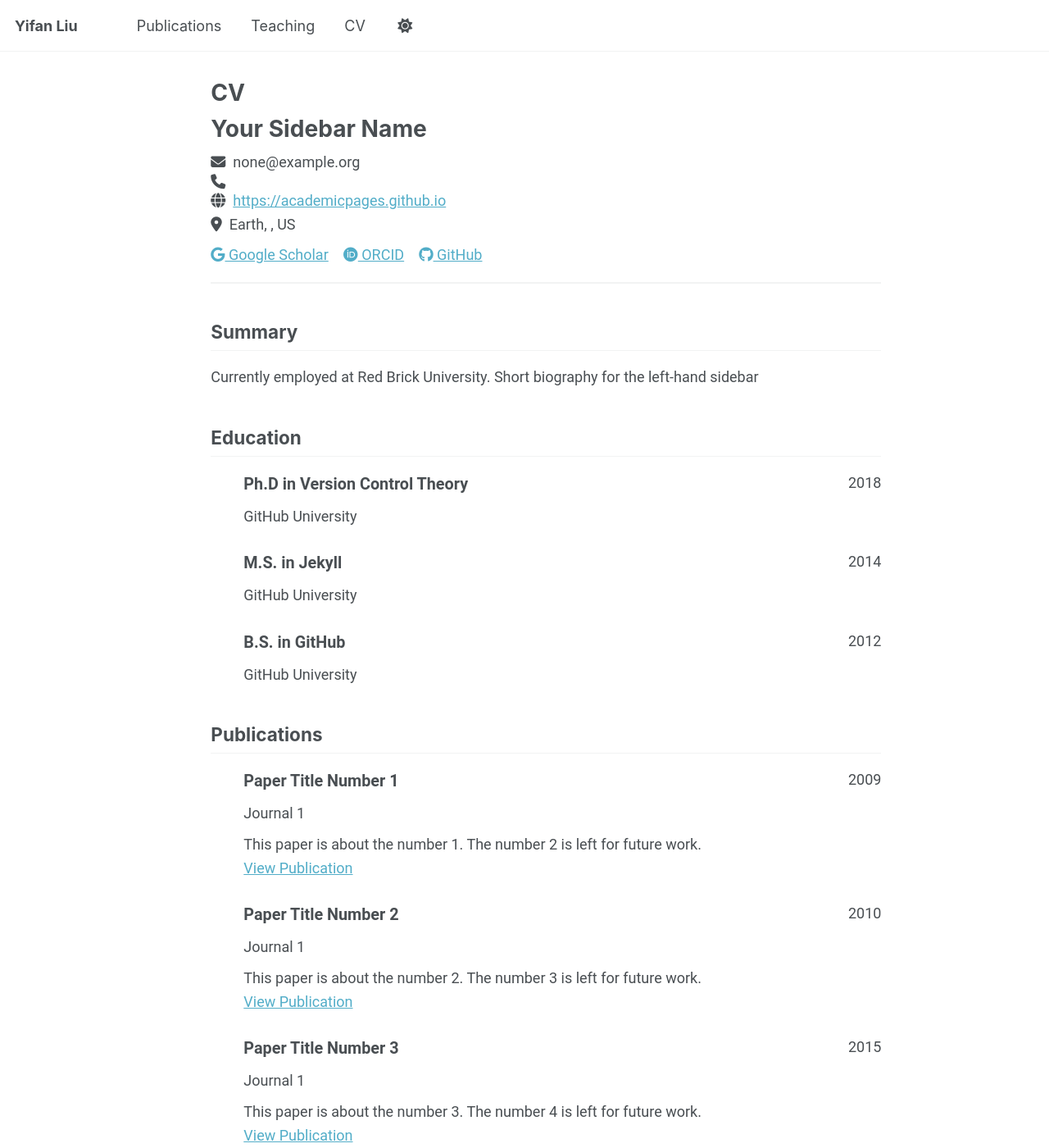
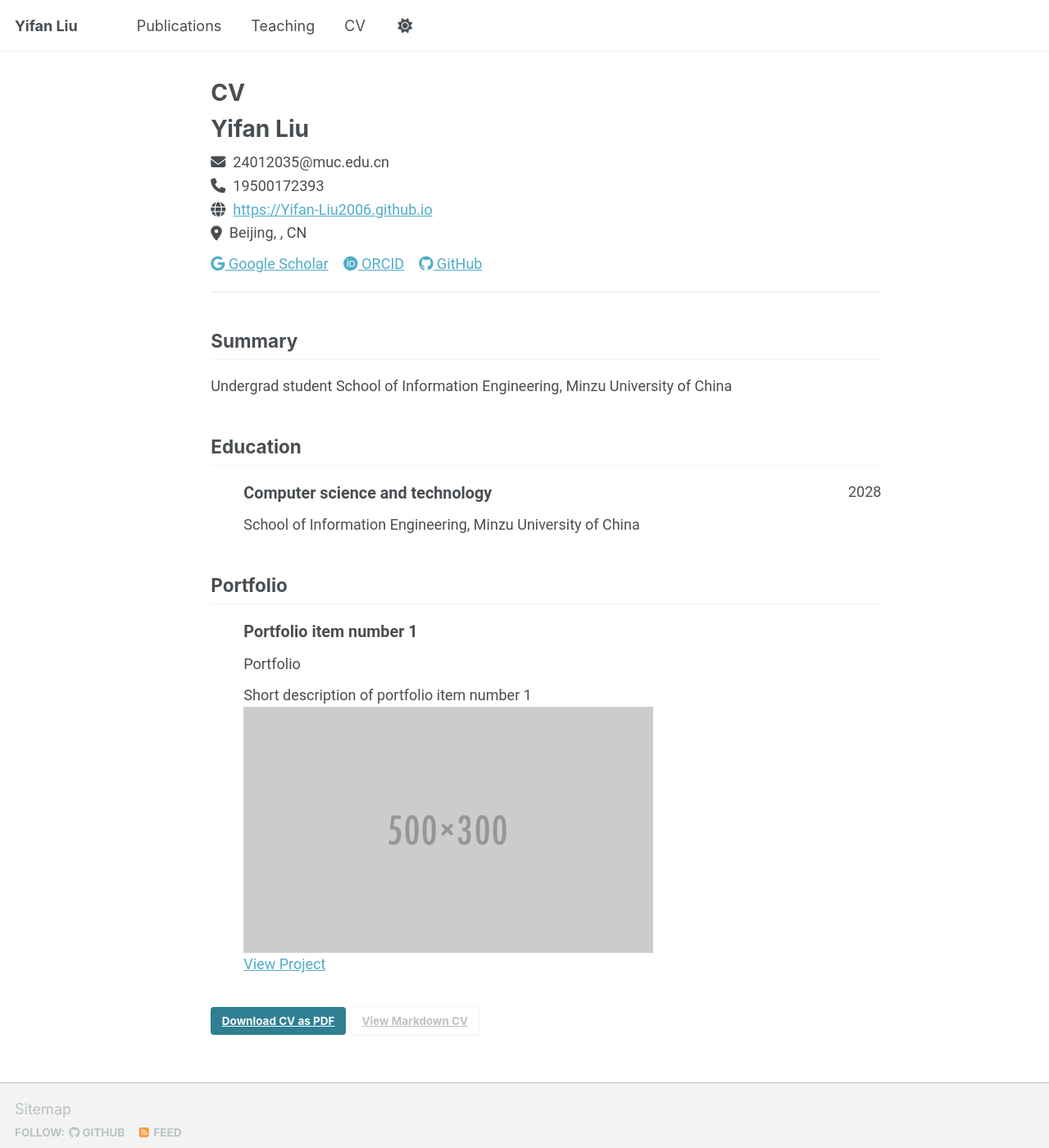
Before and after one commit to Yifan-Liu2006/Yifan-Liu2006.github.io, a Jekyll site: the page built from _pages/cv-json.md, in a window 1280 px wide and 1400 px high. Shown: the whole window at 82% size. Built offline with Jekyll 4.4.1, drawn with Linux system fonts in a browser that asks for light colours; a script bundle is joined from its source files by our own code; library files that are not in the unit come from our copies; some of the changed text lies outside the part shown.

Commit message:
Update cv.json

```diff
--- a/_data/cv.json
+++ b/_data/cv.json
@@ -1,15 +1,15 @@
 {
   "basics": {
-    "name": "Your Sidebar Name",
-    "email": "none@example.org",
-    "phone": "",
-    "website": "https://academicpages.github.io",
-    "summary": "Currently employed at Red Brick University. Short biography for the left-hand sidebar",
+    "name": "Yifan Liu",
+    "email": "24012035@muc.edu.cn",
+    "phone": "19500172393",
+    "website": "https://Yifan-Liu2006.github.io",
+    "summary": "Undergrad student School of Information Engineering, Minzu University of China ",
     "location": {
       "address": "",
       "postalCode": "",
-      "city": "Earth",
-      "countryCode": "US",
+      "city": "Beijing",
+      "countryCode": "CN",
       "region": ""
     },
     "profiles": [
@@ -33,29 +33,11 @@
   "work": [],
   "education": [
     {
-      "institution": "GitHub University",
-      "area": "Ph.D in Version Control Theory",
+      "institution": "School of Information Engineering, Minzu University of China",
+      "area": "Computer science and technology",
       "studyType": "",
-      "startDate": "",
-      "endDate": "2018",
-      "gpa": null,
-      "courses": []
-    },
-    {
-      "institution": "GitHub University",
-      "area": "M.S. in Jekyll",
-      "studyType": "",
-      "startDate": "",
-      "endDate": "2014",
-      "gpa": null,
-      "courses": []
-    },
-    {
-      "institution": "GitHub University",
-      "area": "B.S. in GitHub",
-      "studyType": "",
-      "startDate": "",
-      "endDate": "2012",
+      "startDate": "2024",
+      "endDate": "2028",
       "gpa": null,
       "courses": []
     }
@@ -65,80 +47,10 @@
   "interests": [],
   "references": [],
   "publications": [
-    {
-      "name": "Paper Title Number 1",
-      "publisher": "Journal 1",
-      "releaseDate": "2009-10-01",
-      "website": "https://academicpages.github.io/files/paper1.pdf",
-      "summary": "This paper is about the number 1. The number 2 is left for future work."
-    },
-    {
-      "name": "Paper Title Number 2",
-      "publisher": "Journal 1",
-      "releaseDate": "2010-10-01",
-      "website": "https://academicpages.github.io/files/paper2.pdf",
-      "summary": "This paper is about the number 2. The number 3 is left for future work."
-    },
-    {
-      "name": "Paper Title Number 3",
-      "publisher": "Journal 1",
-      "releaseDate": "2015-10-01",
-      "website": "https://academicpages.github.io/files/paper3.pdf",
-      "summary": "This paper is about the number 3. The number 4 is left for future work."
-    },
-    {
-      "name": "Paper Title Number 4",
-      "publisher": "GitHub Journal of Bugs",
-      "releaseDate": "2024-02-17",
-      "website": "https://academicpages.github.io/files/paper3.pdf",
-      "summary": "This paper is about fixing template issue #693."
-    }
   ],
   "presentations": [
-    {
-      "name": "Talk 1 on Relevant Topic in Your Field",
-      "event": "UC San Francisco, Department of Testing",
-      "date": "2012-03-01",
-      "location": "San Francisco, CA, USA",
-      "description": ""
-    },
-    {
-      "name": "Tutorial 1 on Relevant Topic in Your Field",
-      "event": "UC-Berkeley Institute for Testing Science",
-      "date": "2013-03-01",
-      "location": "Berkeley, CA, USA",
-      "description": ""
-    },
-    {
-      "name": "Talk 2 on Relevant Topic in Your Field",
-      "event": "London School of Testing",
-      "date": "2014-02-01",
-      "location": "London, UK",
-      "description": ""
-    },
-    {
-      "name": "Conference Proceeding talk 3 on Relevant Topic in Your Field",
-      "event": "Testing Institute of America 2014 Annual Conference",
-      "date": "2014-03-01",
-      "location": "Los Angeles, CA, USA",
-      "description": ""
-    }
   ],
   "teaching": [
-    {
-      "course": "Teaching experience 1",
-      "institution": "University 1, Department",
-      "date": "2014-01-01",
-      "role": "Undergraduate course",
-      "description": ""
-    },
-    {
-      "course": "Teaching experience 2",
-      "institution": "University 1, Department",
-      "date": "2015-01-01",
-      "role": "Workshop",
-      "description": ""
-    }
   ],
   "portfolio": [
     {
```
